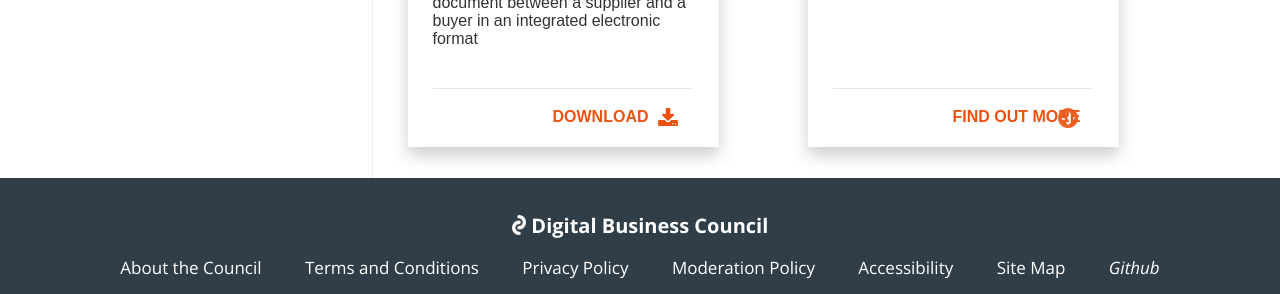
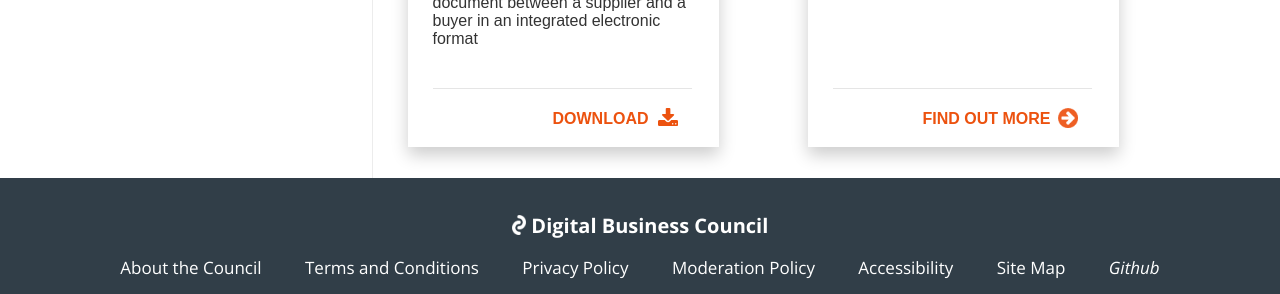
Before and after one commit to Digital-Business-Council/Digital-Business-Council.github.io, a Jekyll site: the page built from index.md, in a window 1280 px wide. Shown: the part 1503-1797 px from the top of the page. Built offline with Jekyll 4.4.1, drawn with Linux system fonts in a browser that asks for light colours; our own code applies the rules of GitHub Pages for plain Markdown files.

Commit message:
Update call-to-action-block.html

```diff
--- a/_includes/call-to-action-block.html
+++ b/_includes/call-to-action-block.html
@@ -19,7 +19,7 @@
                         <img src="/images/hr_grey.png">
                         <br />
             </div>
-            <div class="cta-action-prompt" style="left: 145px; top: 350px;">
+            <div class="cta-action-prompt" style="left: 145px; top: 352px;">
                         <p><span>DOWNLOAD</span></p>
             </div>
             <div class="cta-action-img" style="left: 250px; top: 350px;">
@@ -45,7 +45,7 @@
                         <img src="/images/hr_grey.png">
                         <br />
             </div>
-            <div class="cta-action-prompt" style="left: 545px; top: 350px;">
+            <div class="cta-action-prompt" style="left: 515px; top: 352px;">
                         <p><span>FIND OUT MORE</span></p>
             </div>
             <div class="cta-action-img" style="left: 650px; top: 350px;">
```
